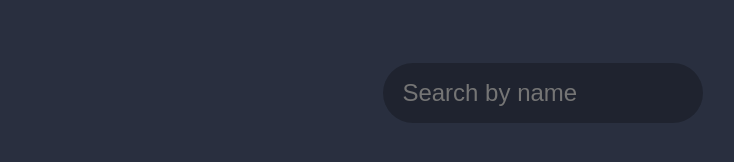
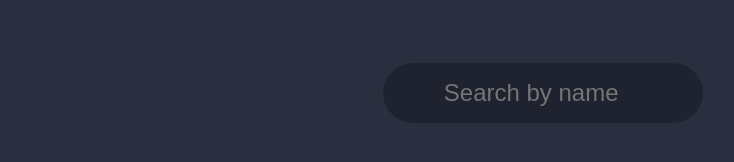
Before and after one commit to Niroj925/Janma_Dartaa, a Next.js app: page /about in a window 1280 px wide. Shown: the part 194-356 px from the top of the page, without its empty margins (97-831 px from the left). Built offline with nearby package versions, Linux system fonts and the light colour scheme.

Commit message:
limit max height

```diff
--- a/src/app/about/alluser.module.css
+++ b/src/app/about/alluser.module.css
@@ -16,6 +16,8 @@
     display: flex;
     flex-direction: column;
     align-items: center;
+    max-height: 450px;
+    overflow: scroll;
   }
 
   .userCard {
@@ -42,8 +44,6 @@
 
   .searchContainer{
     display: flex;
-    align-items: center;
-    justify-content: center;
     gap:1rem;
     border-radius: 2rem;
     padding-inline: 1rem;
```
